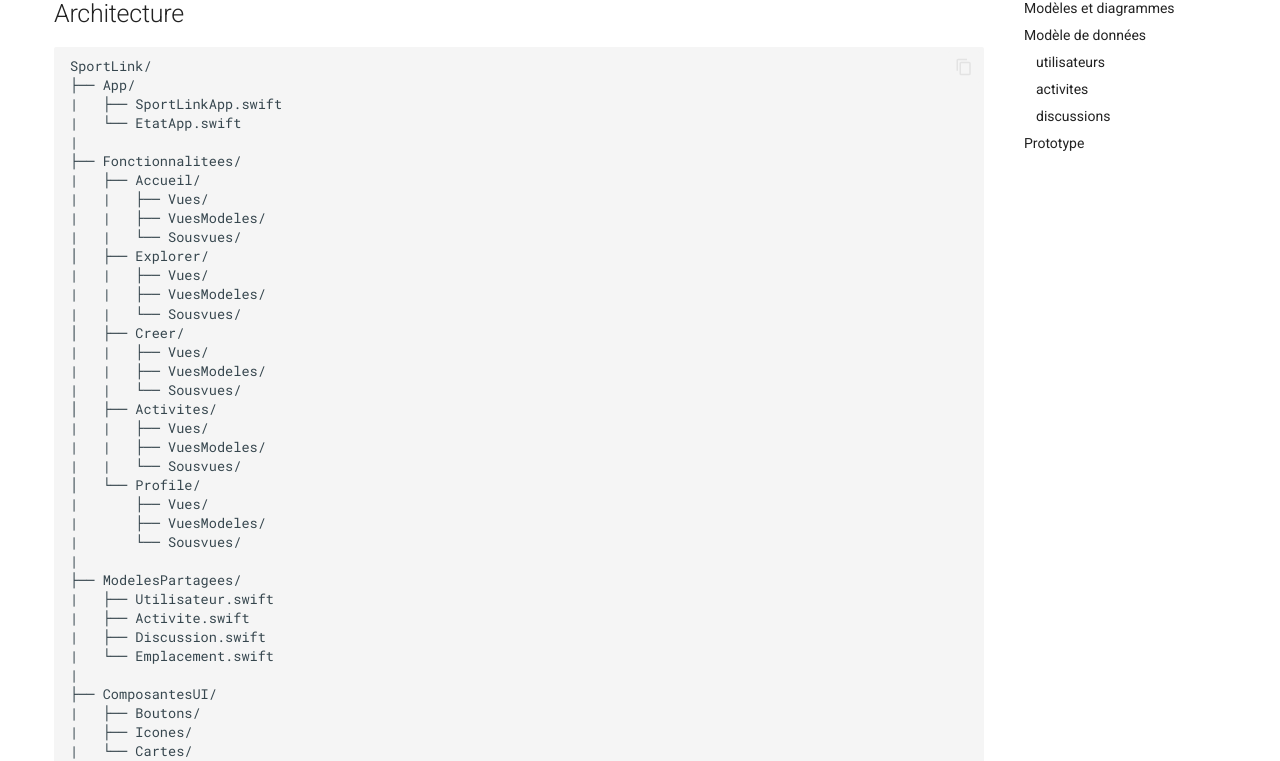
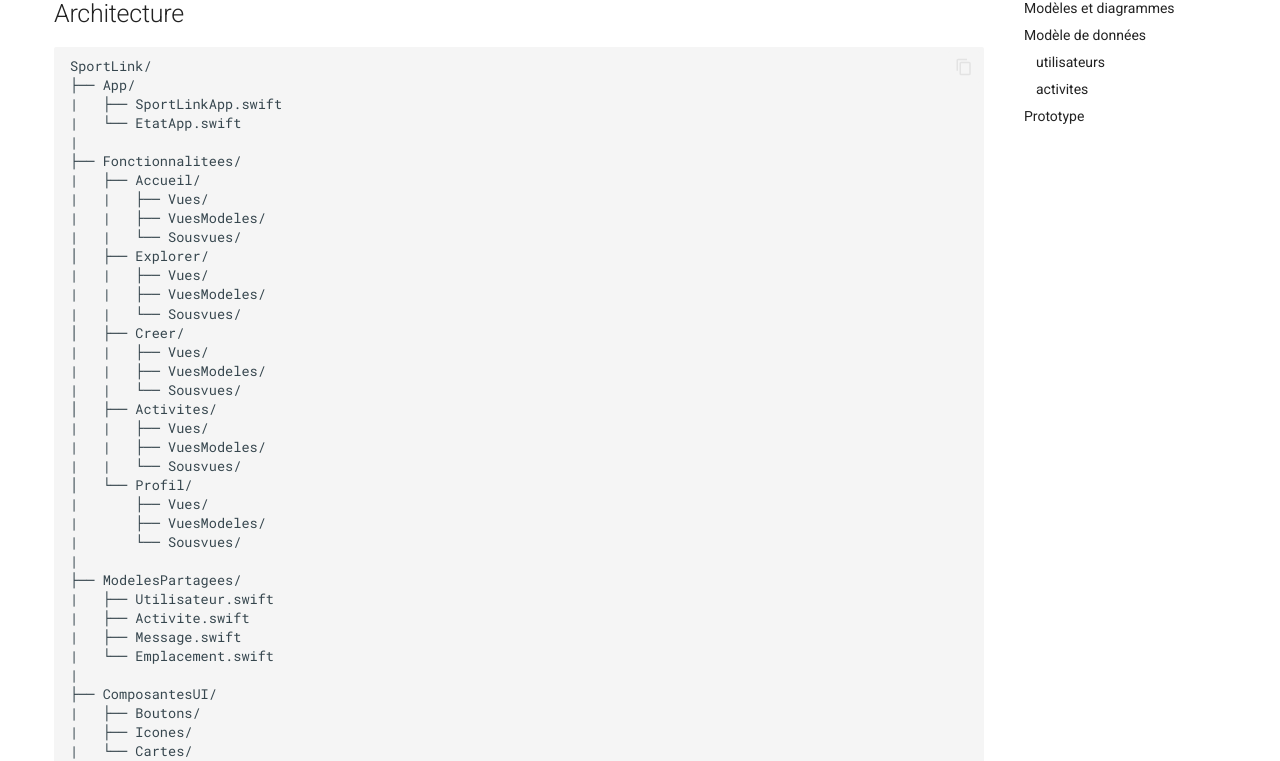
Before and after one commit to mrquaternion/SportLink, an MkDocs documentation site: the page built from docs/conception.md, in a window 1280 px wide and 1400 px high. Shown: the part 232-993 px from the top of the window. Built offline with MkDocs 1.6.1 and Material for MkDocs 9.7.7, drawn with Linux system fonts in a browser that asks for light colours; comment, search, counter and statistics services are not loaded; some of the changed text lies outside the part shown.

Commit message:
Modification UML

````diff
--- a/docs/conception.md
+++ b/docs/conception.md
@@ -24,7 +24,7 @@
 |   |   ├── Vues/
 |   |   ├── VuesModeles/
 |   |   └── Sousvues/
-│   └── Profile/
+│   └── Profil/
 |       ├── Vues/
 |       ├── VuesModeles/
 |       └── Sousvues/
@@ -32,7 +32,7 @@
 ├── ModelesPartagees/
 |   ├── Utilisateur.swift
 |   ├── Activite.swift
-|   ├── Discussion.swift
+|   ├── Message.swift
 |   └── Emplacement.swift
 |
 ├── ComposantesUI/
@@ -124,15 +124,6 @@
     ├── participants : [utilisateurId1, utilisateurId2]
     ├── statut : "ouvert" | "complet" | "annule"
     ├── discussionId : "chat123"
-```
-
-### `discussions`
-
-```txt
-discussions
-├── discussionId
-    ├── activiteId : "activiteId"
-    ├── participants : [utilisateurId1, utilisateurId2]
     ├── messages : [
     │     {
     │       auteurId : "utilisateurId1",
````
Also changed, not shown: 1 other file.
